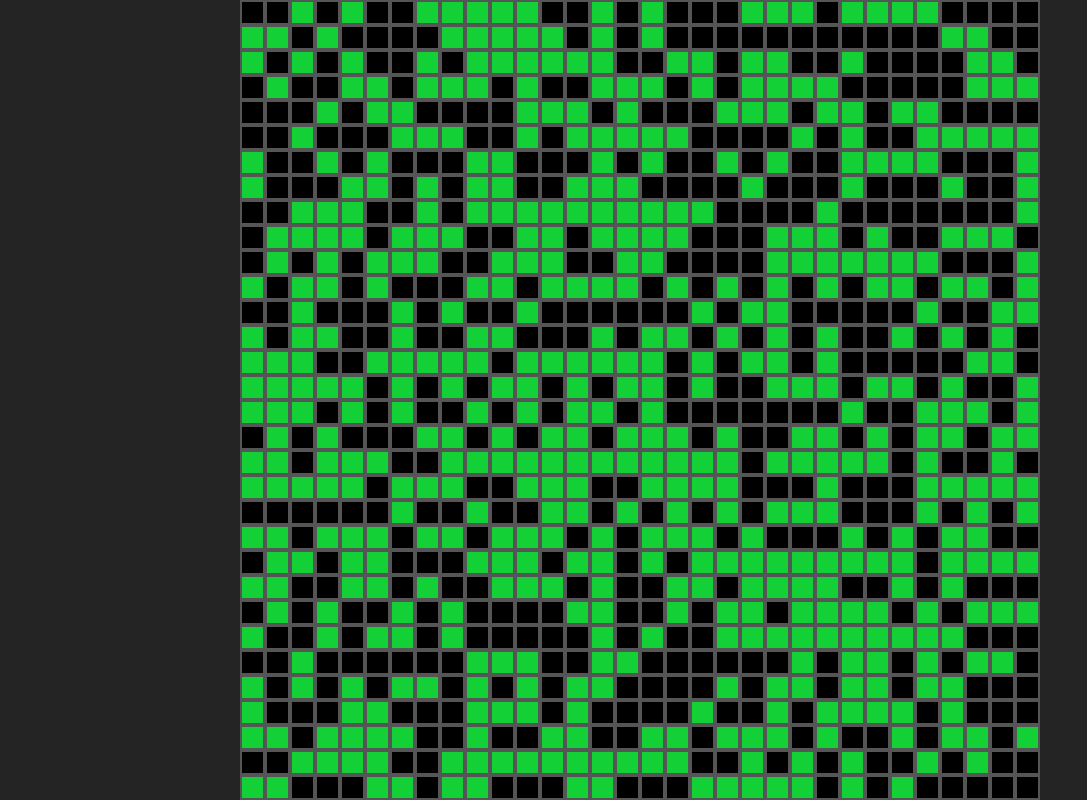
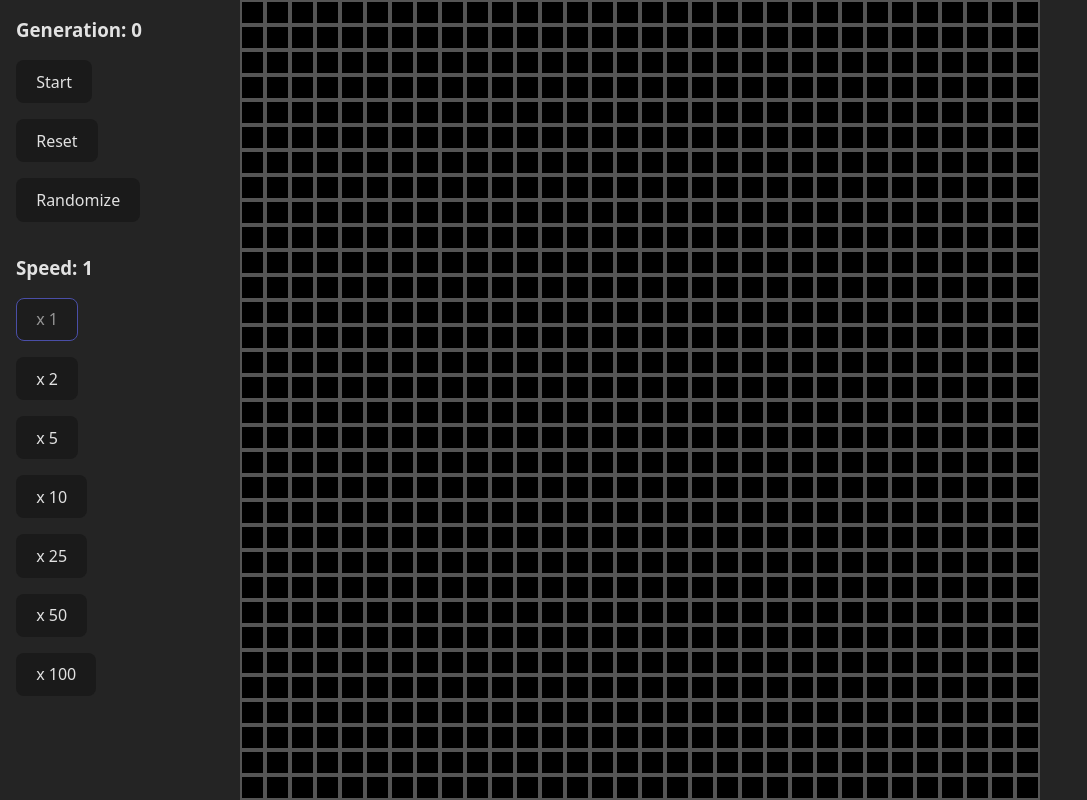
Before and after one commit to NicolasGn/game-of-life, a React (Vite) app: page / in a window 1280 px wide. Shown: the whole page, without its empty margins (0-1087 px from the left). Built offline with nearby package versions, Linux system fonts and the light colour scheme.

Commit message:
Connect game logic and canvas/ui with events + hook

```diff
--- a/src/components/Game/Game.tsx
+++ b/src/components/Game/Game.tsx
@@ -3,11 +3,25 @@ import './Game.css';
 import type { FC } from 'react';
 
 import { GameCanvas } from '../GameCanvas/GameCanvas';
+import { GameUI } from '../GameUI/GameUI';
+import { useGame } from '../../hooks/useGame';
 
 export const Game: FC = () => {
+  const { game, generationNumber, isRunning, speed } = useGame();
+
   return (
     <div className="game">
-      <GameCanvas />
+      <GameCanvas game={game} />
+      <GameUI
+        generationNumber={generationNumber}
+        isRunning={isRunning}
+        speed={speed}
+        onStart={() => game.start()}
+        onStop={() => game.stop()}
+        onReset={() => game.reset()}
+        onRandomize={() => game.randomize()}
+        onChangeSpeed={(value) => game.changeSpeed(value)}
+      />
     </div>
   );
 };
--- a/src/components/GameCanvas/GameCanvas.tsx
+++ b/src/components/GameCanvas/GameCanvas.tsx
@@ -1,3 +1,4 @@
+import type { Cell, Game, OnNewGenerationEvent } from '../../core/game';
 import './GameCanvas.css';
 
 import {
@@ -9,13 +10,11 @@ import {
   type FC,
 } from 'react';
 
-const GridSize = 128;
-
 const MaxViewportSize = 16;
 
 const DefaultViewportSize = 32;
 
-const CellBorderWidth = 1;
+const ZoomSpeed = 0.001;
 
 const MinCellSize = 8;
 
@@ -27,30 +26,22 @@ const Colors = {
   Grid: '#555',
 } as const;
 
-const Zoom = {
-  Min: 1,
-  Max: Math.max(GridSize / MaxViewportSize, 1),
-  Speed: 0.001,
-} as const;
+const computeCellSize = (gridSize: number) =>
+  Math.max(Math.trunc(window.innerHeight / gridSize), MinCellSize);
 
-const computeCellSize = () =>
-  Math.max(Math.trunc(window.innerHeight / GridSize), MinCellSize);
+export type GameCanvasProps = {
+  game: Game;
+};
 
-export const GameCanvas: FC = () => {
+export const GameCanvas: FC<GameCanvasProps> = ({ game }) => {
   const canvasRef = useRef<HTMLCanvasElement>(null);
 
-  const [cells] = useState(
-    new Array<boolean>(GridSize * GridSize)
-      .fill(false)
-      .map(() => Math.random() > 0.5)
-  );
-
-  const [cellSize, setCellSize] = useState(computeCellSize());
-  const [canvasSize, setCanvasSize] = useState(cellSize * GridSize);
+  const [cellSize, setCellSize] = useState(computeCellSize(game.getSize()));
+  const [canvasSize, setCanvasSize] = useState(cellSize * game.getSize());
   const [canvasTransform, setCanvasTransform] = useState({
     x: 0,
     y: 0,
-    scale: Math.max(GridSize / DefaultViewportSize, 1),
+    scale: Math.max(game.getSize() / DefaultViewportSize, 1),
   });
 
   /**
@@ -64,33 +55,34 @@ export const GameCanvas: FC = () => {
         throw new Error('Canvas ref not defined');
       }
 
-      const renderingContext = canvas.getContext('2d');
+      const renderingContext = canvas.getContext('2d', { alpha: false });
 
       if (!renderingContext) {
         throw new Error('2D rendering not supported by canvas');
       }
 
+      window.requestAnimationFrame(() => {
         draw(renderingContext);
+      });
     },
     []
   );
 
   /**
-   * Draw alive or dead cells only.
+   * Draw cells with a given color.
    */
   const drawCells = useCallback(
-    (isAlive: boolean) => {
+    (cells: Cell[], color: string) => {
       render((ctx) => {
-        ctx.lineWidth = CellBorderWidth;
         ctx.strokeStyle = Colors.Grid;
-        ctx.fillStyle = isAlive ? Colors.Cell : Colors.Background;
+        ctx.fillStyle = color;
 
         let shapeCount = 0;
         ctx.beginPath();
 
-        for (let line = 0; line < GridSize; ++line) {
-          for (let column = 0; column < GridSize; ++column) {
-            if (cells[line * GridSize + column] === isAlive) {
+        for (const cell of cells) {
+          const { column, line } = cell;
+
           ctx.rect(column * cellSize, line * cellSize, cellSize, cellSize);
 
           shapeCount += 1;
@@ -103,8 +95,6 @@ export const GameCanvas: FC = () => {
             ctx.beginPath();
           }
         }
-          }
-        }
 
         if (shapeCount > 0) {
           ctx.fill();
@@ -112,7 +102,7 @@ export const GameCanvas: FC = () => {
         }
       });
     },
-    [cells, cellSize, render]
+    [cellSize, render]
   );
 
   /**
@@ -124,9 +114,21 @@ export const GameCanvas: FC = () => {
       ctx.fillRect(0, 0, ctx.canvas.width, ctx.canvas.height);
     });
 
-    drawCells(true);
-    drawCells(false);
-  }, [drawCells, render]);
+    const cells = game.getCells();
+    const aliveCells = new Array<Cell>();
+    const deadCells = new Array<Cell>();
+
+    cells.forEach((cell) => {
+      if (cell.isAlive) {
+        aliveCells.push(cell);
+      } else {
+        deadCells.push(cell);
+      }
+    });
+
+    drawCells(deadCells, Colors.Background);
+    drawCells(aliveCells, Colors.Cell);
+  }, [game, drawCells, render]);
 
   /**
    * Update the canvas transform given a zoom delta and a focal point.
@@ -137,8 +139,8 @@ export const GameCanvas: FC = () => {
         const { x, y, scale } = currentTransform;
 
         const newScale = Math.min(
-          Math.max(scale + delta * Zoom.Speed, Zoom.Min),
-          Zoom.Max
+          Math.max(scale + delta * ZoomSpeed, 1.0),
+          Math.max(game.getSize() / MaxViewportSize, 1)
         );
 
         if (newScale === scale) {
@@ -164,7 +166,7 @@ export const GameCanvas: FC = () => {
         };
       });
     },
-    [canvasSize]
+    [game, canvasSize]
   );
 
   /**
@@ -202,10 +204,11 @@ export const GameCanvas: FC = () => {
    */
   useEffect(() => {
     const handleResize = () => {
-      const newCellSize = computeCellSize();
+      const gridSize = game.getSize();
+      const newCellSize = computeCellSize(gridSize);
 
       setCellSize(newCellSize);
-      setCanvasSize(newCellSize * GridSize);
+      setCanvasSize(newCellSize * gridSize);
     };
 
     window.addEventListener('resize', handleResize);
@@ -213,7 +216,7 @@ export const GameCanvas: FC = () => {
     return () => {
       window.removeEventListener('resize', handleResize);
     };
-  }, []);
+  }, [game]);
 
   /**
    * Connect canvas event listeners.
@@ -299,7 +302,7 @@ export const GameCanvas: FC = () => {
     render((ctx) => {
       ctx.setTransform(1, 0, 0, 1, 0, 0);
 
-      ctx.fillStyle = Colors.Cell;
+      ctx.fillStyle = Colors.Background;
       ctx.fillRect(0, 0, ctx.canvas.width, ctx.canvas.height);
 
       const { scale, x, y } = canvasTransform;
@@ -311,11 +314,32 @@ export const GameCanvas: FC = () => {
   }, [render, drawGrid, canvasTransform]);
 
   /**
-   * Intial draw.
+   * Connect game event listeners.
    */
   useEffect(() => {
+    const handleGridChanged = () => {
       drawGrid();
-  }, [drawGrid]);
+    };
+
+    const handleNewGeneration = (event: OnNewGenerationEvent) => {
+      drawCells(event.killedCells, Colors.Background);
+      drawCells(event.bornCells, Colors.Cell);
+    };
+
+    const handleCellChanged = (cell: Cell) => {
+      drawCells([cell], cell.isAlive ? Colors.Cell : Colors.Background);
+    };
+
+    game.onGridChanged.subscribe(handleGridChanged);
+    game.onNewGeneration.subscribe(handleNewGeneration);
+    game.onCellChanged.subscribe(handleCellChanged);
+
+    return () => {
+      game.onGridChanged.unsubscribe(handleGridChanged);
+      game.onNewGeneration.unsubscribe(handleNewGeneration);
+      game.onCellChanged.unsubscribe(handleCellChanged);
+    };
+  }, [game, drawCells, drawGrid]);
 
   return (
     <canvas
--- /dev/null
+++ b/src/components/GameUI/GameUI.css
@@ -0,0 +1,47 @@
+.game-ui {
+  position: fixed;
+  top: 1rem;
+  left: 1rem;
+  bottom: 1rem;
+  display: flex;
+  flex-direction: column;
+  justify-content: flex-start;
+  align-items: flex-start;
+  gap: 2rem;
+}
+
+.game-ui > section {
+  display: flex;
+  flex-direction: inherit;
+  justify-content: inherit;
+  align-items: inherit;
+  gap: 1rem;
+}
+
+.game-ui h3 {
+  margin: 0;
+}
+
+.game-ui button {
+  border-radius: 8px;
+  border: 1px solid transparent;
+  padding: 0.6em 1.2em;
+  font-size: 1em;
+  font-weight: 500;
+  font-family: inherit;
+  background-color: #1a1a1a;
+  cursor: pointer;
+  transition: border-color 0.25s;
+  user-select: none;
+  color: inherit;
+}
+
+.game-ui button:disabled {
+  opacity: 0.6;
+  pointer-events: none;
+}
+
+.game-ui button:hover,
+.game-ui button.active {
+  border-color: #646cff;
+}
--- /dev/null
+++ b/src/components/GameUI/GameUI.tsx
@@ -0,0 +1,62 @@
+import './GameUI.css';
+
+import type { FC } from 'react';
+
+const SpeedOptions = [1, 2, 5, 10, 25, 50, 100];
+
+export type GameUIProps = {
+  isRunning: boolean;
+  speed: number;
+  generationNumber: number;
+  onStart: () => void;
+  onStop: () => void;
+  onReset: () => void;
+  onRandomize: () => void;
+  onChangeSpeed: (value: number) => void;
+};
+
+export const GameUI: FC<GameUIProps> = ({
+  generationNumber,
+  isRunning,
+  speed,
+  onStart,
+  onStop,
+  onReset,
+  onRandomize,
+  onChangeSpeed,
+}) => {
+  return (
+    <div className="game-ui">
+      <section>
+        <h3>Generation: {generationNumber}</h3>
+        {isRunning ? (
+          <button onClick={onStop}>Stop</button>
+        ) : (
+          <button onClick={onStart}>Start</button>
+        )}
+        <button disabled={isRunning} onClick={onReset}>
+          Reset
+        </button>
+        <button disabled={isRunning} onClick={onRandomize}>
+          Randomize
+        </button>
+      </section>
+
+      <section>
+        <h3>Speed: {speed}</h3>
+        {SpeedOptions.map((option) => {
+          const isCurrentSpeed = option === speed;
+          return (
+            <button
+              className={isCurrentSpeed ? 'active' : ''}
+              disabled={isCurrentSpeed}
+              onClick={() => onChangeSpeed(option)}
+            >
+              x&nbsp;{option}
+            </button>
+          );
+        })}
+      </section>
+    </div>
+  );
+};
--- /dev/null
+++ b/src/core/events.ts
@@ -0,0 +1,21 @@
+export type EventSubscriber<TEvent> = (event: TEvent) => void;
+
+export class EventEmitter<TEvent = void> {
+  private subscribers: EventSubscriber<TEvent>[];
+
+  constructor() {
+    this.subscribers = [];
+  }
+
+  public subscribe(subscriber: EventSubscriber<TEvent>): void {
+    this.subscribers.push(subscriber);
+  }
+
+  public unsubscribe(subscriber: EventSubscriber<TEvent>): void {
+    this.subscribers = this.subscribers.filter((s) => s !== subscriber);
+  }
+
+  public emit(event: TEvent): void {
+    this.subscribers.forEach((subscriber) => subscriber(event));
+  }
+}
--- a/src/core/game.ts
+++ b/src/core/game.ts
@@ -1,8 +1,21 @@
+import { EventEmitter } from './events';
+
 export type Cell = {
   id: number;
   line: number;
   column: number;
   isAlive: boolean;
+};
+
+export type OnGridChangedEvent = {
+  size: number;
+  cells: Cell[];
+};
+
+export type OnNewGenerationEvent = {
+  generationNumber: number;
+  bornCells: Cell[];
+  killedCells: Cell[];
 };
 
 export class Game {
@@ -33,6 +46,14 @@ export class Game {
 
   private nextGenerationTimerId: number;
 
+  public readonly onStart: EventEmitter;
+  public readonly onStop: EventEmitter;
+  public readonly onReset: EventEmitter;
+  public readonly onSpeedChanged: EventEmitter<number>;
+  public readonly onGridChanged: EventEmitter<OnGridChangedEvent>;
+  public readonly onCellChanged: EventEmitter<Cell>;
+  public readonly onNewGeneration: EventEmitter<OnNewGenerationEvent>;
+
   constructor(size?: number) {
     this.size = size ?? Game.DefaultSize;
     this.speed = Game.DefaultSpeed;
@@ -41,6 +62,14 @@ export class Game {
     this.isRunning = false;
     this.nextGenerationTimerId = -1;
     this.generationNumber = 0;
+
+    this.onStart = new EventEmitter();
+    this.onStop = new EventEmitter();
+    this.onReset = new EventEmitter();
+    this.onSpeedChanged = new EventEmitter<number>();
+    this.onGridChanged = new EventEmitter<OnGridChangedEvent>();
+    this.onCellChanged = new EventEmitter<Cell>();
+    this.onNewGeneration = new EventEmitter<OnNewGenerationEvent>();
   }
 
   /**
@@ -52,6 +81,8 @@ export class Game {
     }
 
     this.isRunning = true;
+
+    this.onStart.emit();
 
     this.nextGeneration();
   }
@@ -69,6 +100,8 @@ export class Game {
     if (this.nextGenerationTimerId >= 0) {
       clearTimeout(this.nextGenerationTimerId);
     }
+
+    this.onStop.emit();
   }
 
   /**
@@ -83,6 +116,13 @@ export class Game {
     this.cells = this.initCells();
     this.nextGenerationTimerId = -1;
     this.generationNumber = 0;
+
+    this.onReset.emit();
+
+    this.onGridChanged.emit({
+      cells: this.cells,
+      size: this.size,
+    });
   }
 
   /**
@@ -95,6 +135,11 @@ export class Game {
 
     this.cells.forEach((cell) => {
       cell.isAlive = Math.random() > 0.5;
+    });
+
+    this.onGridChanged.emit({
+      cells: this.cells,
+      size: this.size,
     });
   }
 
@@ -113,6 +158,21 @@ export class Game {
     const cell = this.getCell(line, column);
 
     cell.isAlive = !cell.isAlive;
+
+    this.onCellChanged.emit(cell);
+  }
+
+  /**
+   * Change the speed (time between generations).
+   */
+  public changeSpeed(newSpeed: number): void {
+    if (newSpeed < 1.0 || newSpeed > 100.0) {
+      throw new Error('Speed must remain between 1 and 100');
+    }
+
+    this.speed = newSpeed;
+
+    this.onSpeedChanged.emit(this.speed);
   }
 
   /**
@@ -245,6 +305,12 @@ export class Game {
       return cell;
     });
 
+    this.onNewGeneration.emit({
+      bornCells,
+      killedCells,
+      generationNumber: this.generationNumber,
+    });
+
     this.nextGenerationTimerId = setTimeout(() => {
       this.nextGeneration();
     }, 1000 * (1.0 / this.speed));
--- /dev/null
+++ b/src/hooks/useGame.ts
@@ -0,0 +1,71 @@
+import { useEffect, useMemo, useState } from 'react';
+import {
+  Game,
+  type OnGridChangedEvent,
+  type OnNewGenerationEvent,
+} from '../core/game';
+
+export const useGame = () => {
+  const [game] = useState(new Game());
+
+  const [size, setSize] = useState(game.getSize());
+  const [speed, setSpeed] = useState(game.getSpeed());
+  const [isRunning, setIsRunning] = useState(game.getIsRunning());
+  const [generationNumber, setGenerationNumber] = useState(
+    game.getGenerationNumber()
+  );
+
+  useEffect(() => {
+    const handleStart = () => {
+      setIsRunning(true);
+    };
+
+    const handleStop = () => {
+      setIsRunning(false);
+    };
+
+    const handleReset = () => {
+      setGenerationNumber(0);
+    };
+
+    const handleGridChanged = (event: OnGridChangedEvent) => {
+      setSize(event.size);
+    };
+
+    const handleSpeedChanged = (newSpeed: number) => {
+      setSpeed(newSpeed);
+    };
+
+    const handleNewGeneration = (event: OnNewGenerationEvent) => {
+      setGenerationNumber(event.generationNumber);
+    };
+
+    game.onStart.subscribe(handleStart);
+    game.onStop.subscribe(handleStop);
+    game.onReset.subscribe(handleReset);
+    game.onGridChanged.subscribe(handleGridChanged);
+    game.onSpeedChanged.subscribe(handleSpeedChanged);
+    game.onNewGeneration.subscribe(handleNewGeneration);
+
+    return () => {
+      game.onStart.unsubscribe(handleStart);
+      game.onStop.unsubscribe(handleStop);
+      game.onReset.unsubscribe(handleReset);
+      game.onGridChanged.unsubscribe(handleGridChanged);
+      game.onSpeedChanged.unsubscribe(handleSpeedChanged);
+      game.onNewGeneration.unsubscribe(handleNewGeneration);
+    };
+  }, [game]);
+
+  const result = useMemo(() => {
+    return {
+      game,
+      size,
+      speed,
+      isRunning,
+      generationNumber,
+    };
+  }, [game, size, speed, isRunning, generationNumber]);
+
+  return result;
+};
```
Also changed, not shown: src/index.css (+0 -33 lines). Lines whose indentation alone changed are shown as unchanged.
